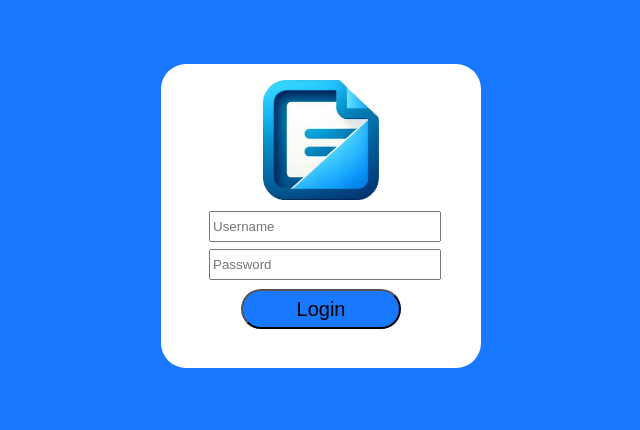
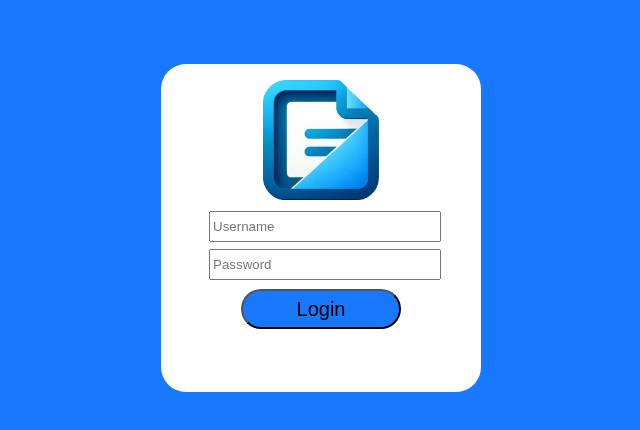
Before and after one commit to GarretCarmouche/YouShare, a React (Create React App) app in the folder frontend/react-frontend/: page / in a window 1280 px wide. Shown: the top 430 px of the page, without its empty margins (319-959 px from the left). Built offline with nearby package versions, Linux system fonts and the light colour scheme.

Commit message:
Adjust padding

```diff
--- a/frontend/react-frontend/src/styles.css
+++ b/frontend/react-frontend/src/styles.css
@@ -54,12 +54,13 @@
 
 .loginFailureText{
 	color:red;
-	font-size: 100%;
+	font-size: 110%;
 	padding-top: 1%;
-	padding-bottom: 9%;
+	padding-bottom: 1%;
 	text-align: center;
 	display: flex;
 	flex-direction: column;
+	min-height: 50px;
 }
 
 img{
```
